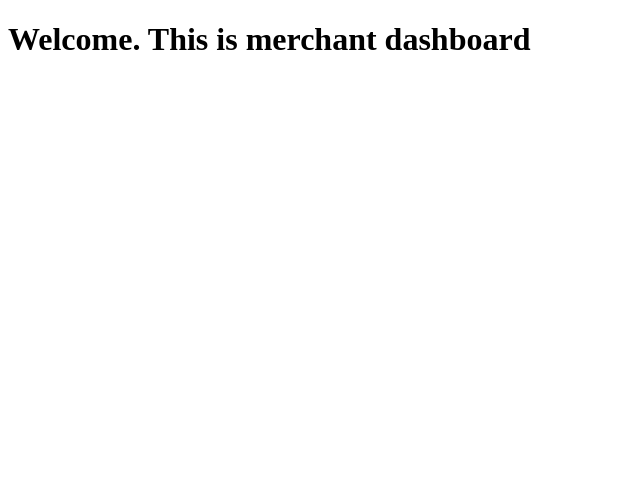
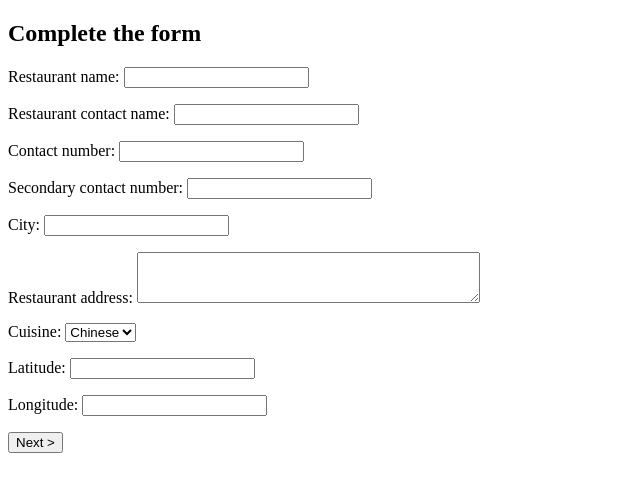
Before and after one commit to PratikSharma264/FoodDeliveryWebApp, a Django app: page /dashboard/ in a window 1280 px wide. Shown: the top 492 px of the page, without its empty margins (0-640 px from the left). Run offline with Django 5.2, Linux system fonts and the light colour scheme; a user stored in the database is signed in; data comes from the database, SQL or seed files in the repository.

Commit message:
tweaks on forms and models

```diff
--- a/backend/merchant/admin.py
+++ b/backend/merchant/admin.py
@@ -1,5 +1,5 @@
 from django.contrib import admin
-from .models import Merchant, Restaurant, FoodItem, Order, OrderItem, Delivery, DeliveryPersonnel
+from .models import Merchant, Restaurant, FoodItem, Order, OrderItem, Delivery, DeliveryPersonnel, Cuisine
 # Register your models here.
 
 admin.site.register(Merchant)
@@ -9,3 +9,4 @@ admin.site.register(Order)
 admin.site.register(OrderItem)
 admin.site.register(Delivery)
 admin.site.register(DeliveryPersonnel)
+admin.site.register(Cuisine)
--- a/backend/merchant/forms.py
+++ b/backend/merchant/forms.py
@@ -2,7 +2,7 @@ from django import forms
 from django.contrib.auth.models import User
 from django.contrib.auth.forms import UserCreationForm
 from django.core.validators import RegexValidator
-from .models import Merchant
+from .models import Merchant, Restaurant
 
 
 class MerchantSignUpForm(UserCreationForm):
@@ -59,3 +59,30 @@ class MerchantSignUpForm(UserCreationForm):
                 phone_number=self.cleaned_data['phone_number']
             )
         return user
+
+
+class RestaurantForm(forms.ModelForm):
+    class Meta:
+        model = Restaurant
+        fields = [
+            'restaurant_name',
+            'restaurant_contact_name',
+            'contact_number',
+            'secondary_contact_number',
+            'city',
+            'restaurant_address',
+            'cuisine',
+            'latitude',
+            'longitude',
+        ]
+        widgets = {
+            'restaurant_name': forms.TextInput(attrs={'class': 'form-control'}),
+            'restaurant_contact_name': forms.TextInput(attrs={'class': 'form-control'}),
+            'contact_number': forms.TextInput(attrs={'class': 'form-control'}),
+            'secondary_contact_number': forms.TextInput(attrs={'class': 'form-control'}),
+            'city': forms.TextInput(attrs={'class': 'form-control'}),
+            'restaurant_address': forms.Textarea(attrs={'class': 'form-control', 'rows': 3}),
+            'cuisine': forms.Select(attrs={'class': 'form-control'}),
+            'latitude': forms.NumberInput(attrs={'class': 'form-control'}),
+            'longitude': forms.NumberInput(attrs={'class': 'form-control'}),
+        }
--- a/backend/merchant/models.py
+++ b/backend/merchant/models.py
@@ -30,21 +30,29 @@ class AppUser(models.Model):
         return f"{self.name} ({self.phone_number})"
 
 
+class Cuisine(models.Model):
+    cuisine_name = models.CharField(max_length=100)
+
+    def __str__(self):
+        return self.cuisine_name
+
+
 class Restaurant(models.Model):
-    store_name = models.CharField(max_length=255, null=True)
-    store_contact_name = models.CharField(max_length=255, null=True)
+    restaurant_name = models.CharField(max_length=255, null=True)
+    restaurant_contact_name = models.CharField(max_length=255, null=True)
     contact_number = models.CharField(
         max_length=15, validators=[phone_validator])
     secondary_contact_number = models.CharField(
         max_length=15, validators=[phone_validator], blank=True, null=True)
     city = models.CharField(max_length=100, blank=True, null=True)
-    store_address = models.TextField(blank=True, null=True)
-    cuisine = models.CharField(max_length=100, blank=True, null=True)
+    restaurant_address = models.TextField(blank=True, null=True)
+    cuisine = models.ForeignKey(
+        Cuisine, on_delete=models.CASCADE, related_name='cuisine', default="Nepali")
     latitude = models.FloatField(blank=True, null=True)
     longitude = models.FloatField(blank=True, null=True)
 
     def __str__(self):
-        return f"{self.store_name} - {self.city or 'No city'}"
+        return f"{self.restaurant_name} - {self.city or 'No city'}"
 
 
 class FoodItem(models.Model):
--- a/backend/merchant/templates/merchant/merchant_dashboard.html
+++ b/backend/merchant/templates/merchant/merchant_dashboard.html
@@ -3,9 +3,16 @@
   <head>
     <meta charset="UTF-8" />
     <meta name="viewport" content="width=device-width, initial-scale=1.0" />
-    <title>Document</title>
+    <title>Dashboard</title>
   </head>
   <body>
-    <h1>Welcome. This is merchant dashboard</h1>
+    <div class="container mt-4">
+      <h2>Complete the form</h2>
+      <form method="POST">
+        {% csrf_token %}
+        {{ form.as_p }}
+        <button type="submit" class="btn btn-primary">Next ></button>
+      </form>
+    </div>
   </body>
 </html>
--- a/backend/merchant/views.py
+++ b/backend/merchant/views.py
@@ -1,7 +1,7 @@
 from django.contrib.auth.decorators import login_required
 from django.shortcuts import render, redirect
 from django.contrib.auth import login
-from .forms import MerchantSignUpForm
+from .forms import MerchantSignUpForm, RestaurantForm
 from django.contrib import messages
 from django.contrib.auth import authenticate, login, logout
 
@@ -39,7 +39,8 @@ def merchant_login_view(request):
 
 @login_required
 def merchant_dashboard(request):
-    return render(request, "merchant/merchant_dashboard.html")
+    form = RestaurantForm()
+    return render(request, "merchant/merchant_dashboard.html", {"form": form})
 
 
 def merchant_logout_view(request):
```
Also changed, not shown: backend/FoodDeliveryWebApp/settings.py (+6 -6 lines), backend/db.sqlite3, backend/merchant/migrations/0007_cuisine_and_more.py (added), backend/merchant/migrations/0008_rename_cuisine_cuisine_cuisine_name_and_more.py (added).
